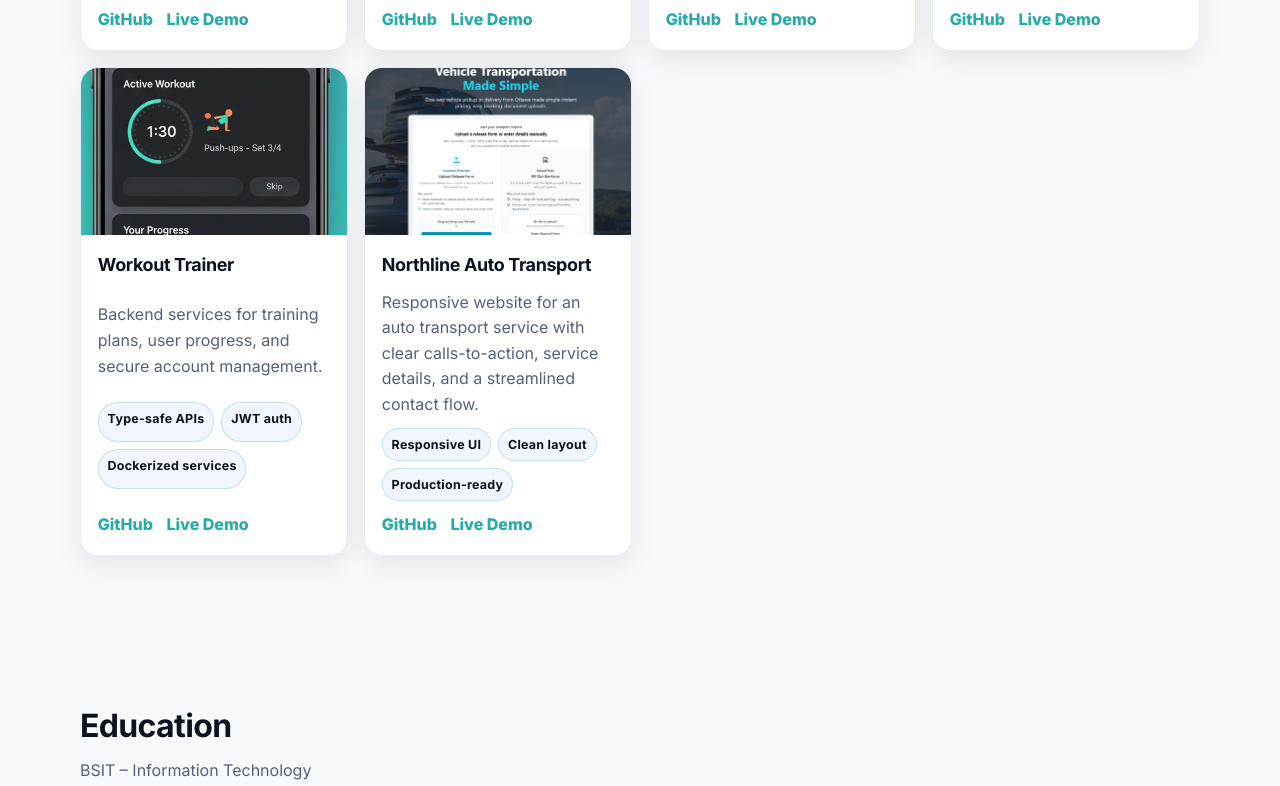
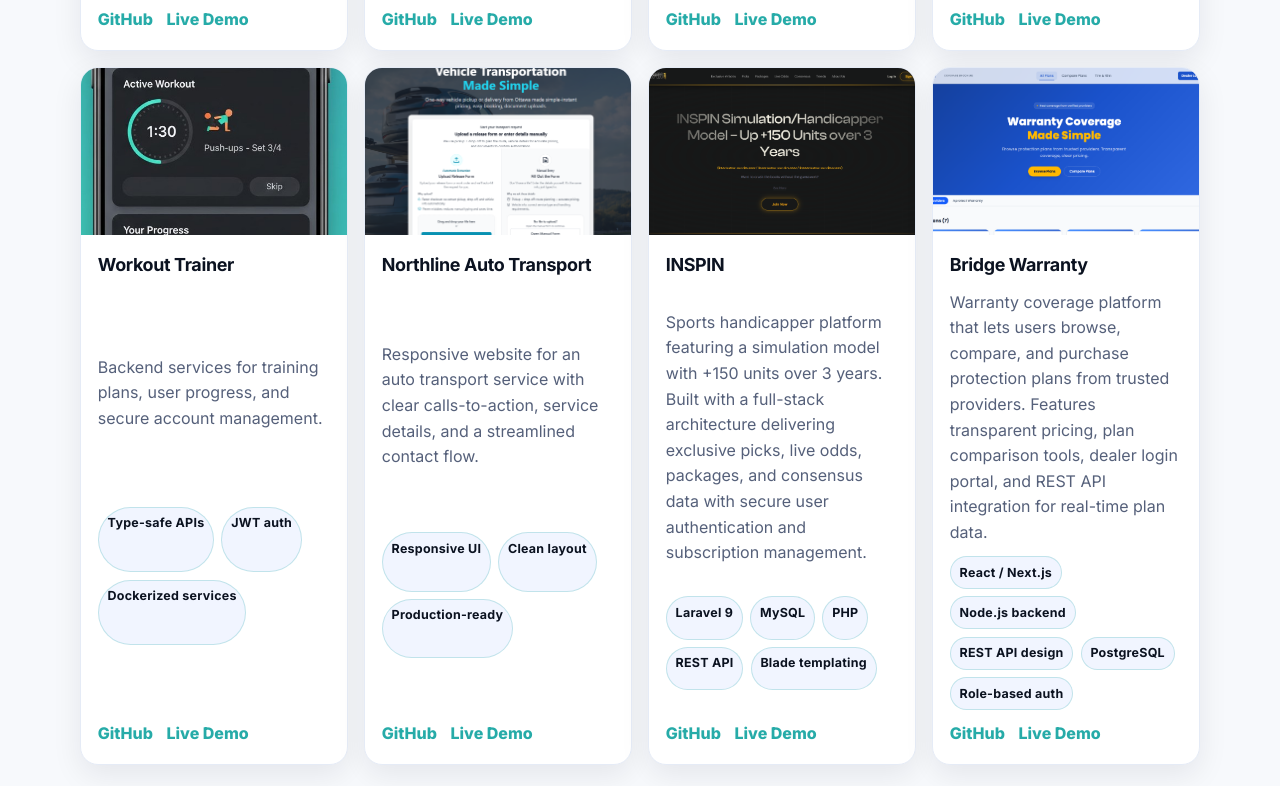
Before and after one commit to jayyagma4/myportfolio, a plain HTML site: page index.html in a window 1280 px wide. Shown: the part 2029-2815 px from the top of the page. Drawn offline with Linux system fonts and the light colour scheme.

Commit message:
Add INSPIN and Bridge Warranty projects, update resume
- Add INSPIN project card with Laravel 9, MySQL, PHP stack
- Add Bridge Warranty project card with React/Node.js stack
- Add project screenshots (inspin.com.png, Bridgewarranty.png)
- Replace old resume with updated YAGMA- RESUME.pdf

Co-Authored-By: Claude Sonnet 4.6 <noreply@anthropic.com>

```diff
--- a/index.html
+++ b/index.html
@@ -46,7 +46,7 @@
         <div class="header-actions">
           <a
             class="btn btn-secondary header-resume"
-            href="YAGMA-%20RESUME%20%281%29.pdf"
+            href="YAGMA-%20RESUME.pdf"
             download="Jay-G-Yagma-Resume.pdf"
             >Download Resume</a>
           <button
@@ -386,6 +386,82 @@
                 <div class="project-links">
                   <a class="link" href="https://github.com/jayyagma4/northlineautotransport" target="_blank" rel="noopener noreferrer">GitHub</a>
                   <a class="link" href="#" target="_blank" rel="noopener noreferrer">Live Demo</a>
+                </div>
+              </div>
+            </article>
+
+            <article class="project-card reveal">
+              <a
+                class="project-media"
+                href="https://inspin.com"
+                aria-label="Open INSPIN project"
+                target="_blank"
+                rel="noopener noreferrer"
+              >
+                <img
+                  src="inspin.com.png"
+                  alt="Screenshot of INSPIN"
+                  loading="lazy"
+                  decoding="async"
+                  width="1200"
+                  height="750"
+                />
+              </a>
+              <div class="project-body">
+                <h3 class="project-title">INSPIN</h3>
+                <p class="project-text">
+                  Sports handicapper platform featuring a simulation model with +150 units over 3 years.
+                  Built with a full-stack architecture delivering exclusive picks, live odds, packages,
+                  and consensus data with secure user authentication and subscription management.
+                </p>
+                <ul class="project-tags" aria-label="Key highlights">
+                  <li>Laravel 9</li>
+                  <li>MySQL</li>
+                  <li>PHP</li>
+                  <li>REST API</li>
+                  <li>Blade templating</li>
+                </ul>
+                <div class="project-links">
+                  <a class="link" href="#" target="_blank" rel="noopener noreferrer">GitHub</a>
+                  <a class="link" href="https://inspin.com" target="_blank" rel="noopener noreferrer">Live Demo</a>
+                </div>
+              </div>
+            </article>
+
+            <article class="project-card reveal">
+              <a
+                class="project-media"
+                href="https://bridgewarranty.com"
+                aria-label="Open Bridge Warranty project"
+                target="_blank"
+                rel="noopener noreferrer"
+              >
+                <img
+                  src="Bridgewarranty.png"
+                  alt="Screenshot of Bridge Warranty"
+                  loading="lazy"
+                  decoding="async"
+                  width="1200"
+                  height="750"
+                />
+              </a>
+              <div class="project-body">
+                <h3 class="project-title">Bridge Warranty</h3>
+                <p class="project-text">
+                  Warranty coverage platform that lets users browse, compare, and purchase protection
+                  plans from trusted providers. Features transparent pricing, plan comparison tools,
+                  dealer login portal, and REST API integration for real-time plan data.
+                </p>
+                <ul class="project-tags" aria-label="Key highlights">
+                  <li>React / Next.js</li>
+                  <li>Node.js backend</li>
+                  <li>REST API design</li>
+                  <li>PostgreSQL</li>
+                  <li>Role-based auth</li>
+                </ul>
+                <div class="project-links">
+                  <a class="link" href="#" target="_blank" rel="noopener noreferrer">GitHub</a>
+                  <a class="link" href="https://bridgewarranty.com" target="_blank" rel="noopener noreferrer">Live Demo</a>
                 </div>
               </div>
             </article>
```
Also changed, not shown: Bridgewarranty.png (added), inspin.com.png (added), 2 other files.
